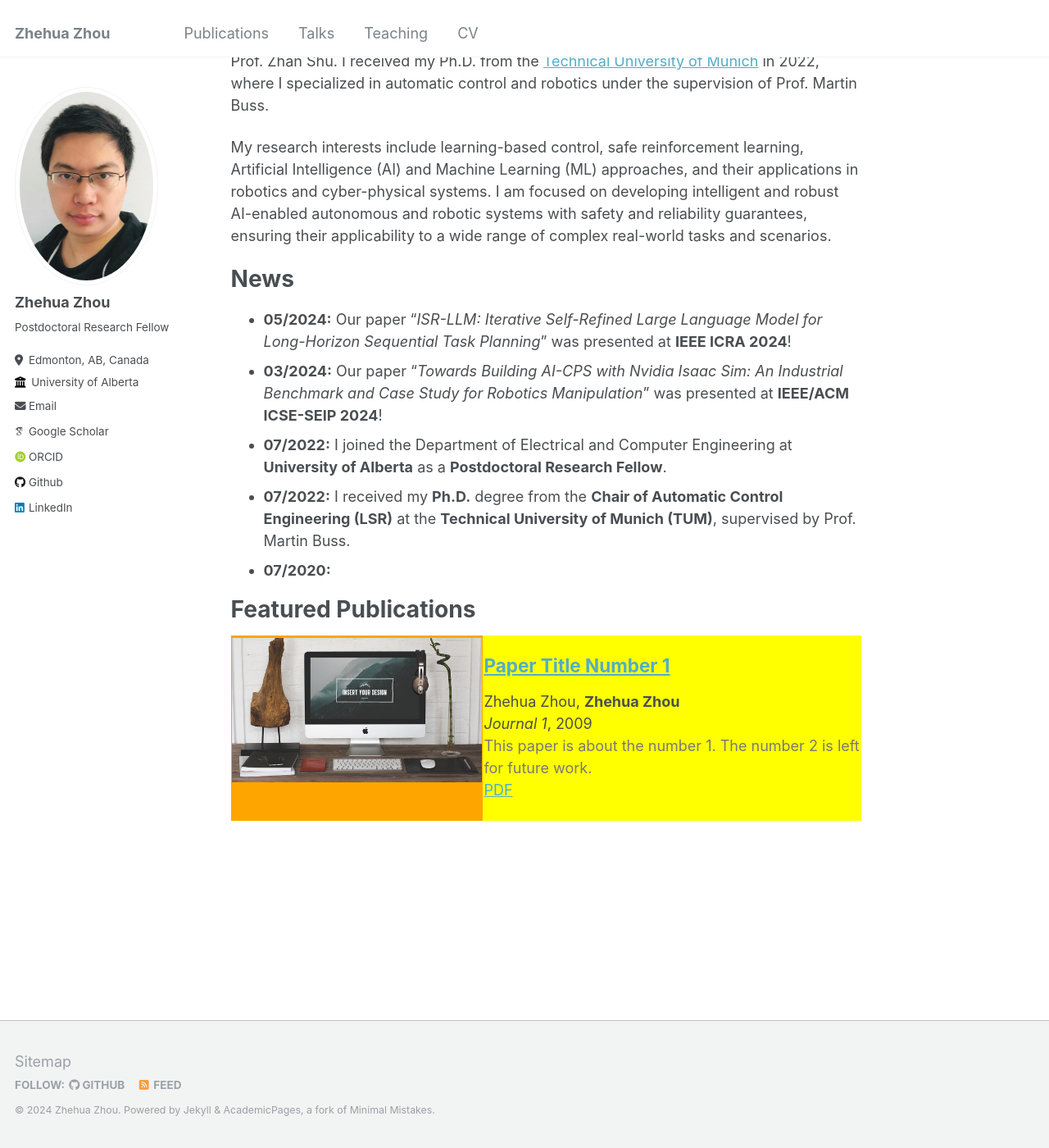
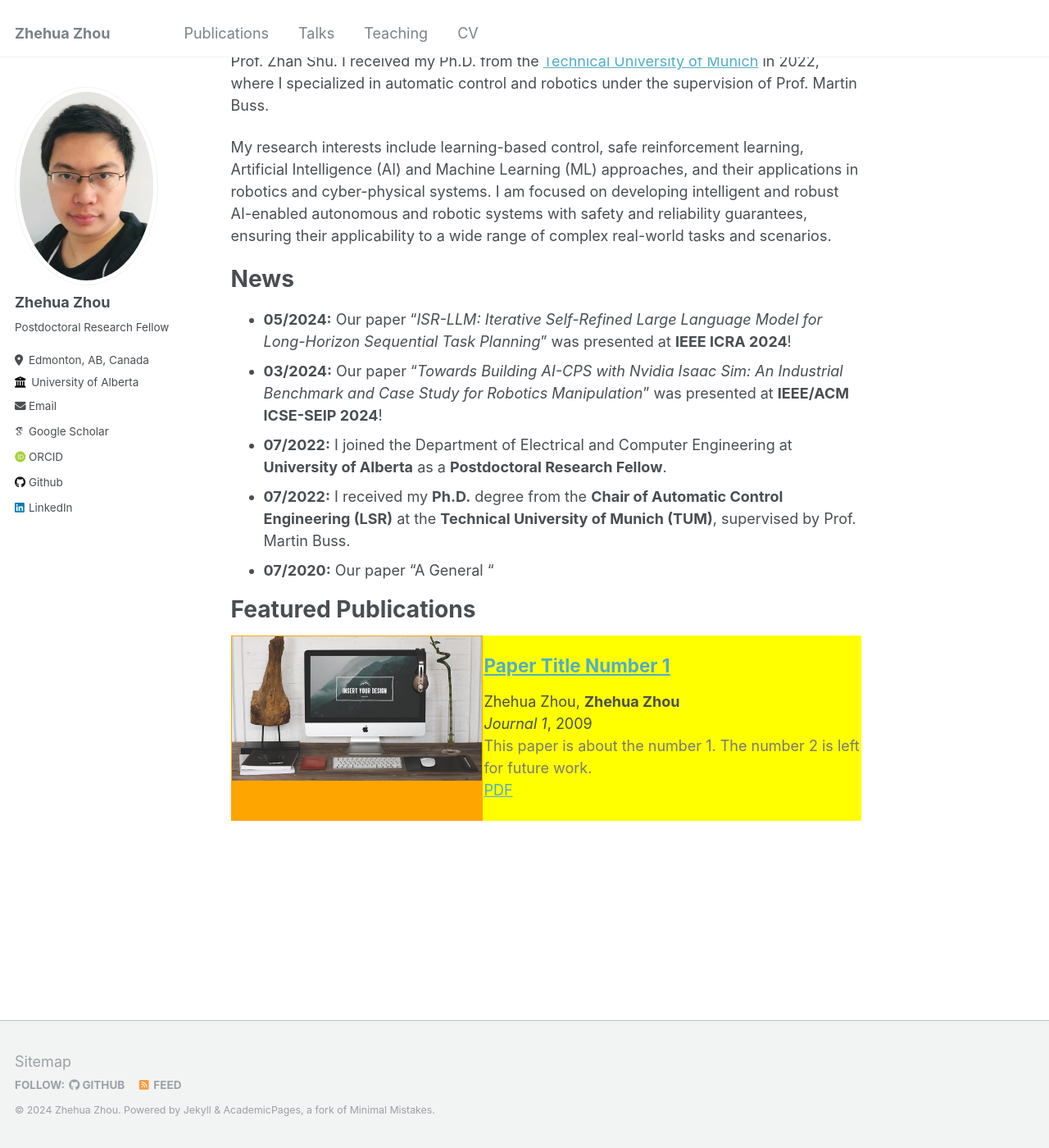
Before and after one commit to zhehuazhou/zhehuazhou.github.io, a Jekyll site: the page built from _pages/about.md, in a window 1280 px wide and 1400 px high, scrolled down 141 px. Shown: the whole window at 82% size. Built offline with Jekyll 4.4.1, drawn with Linux system fonts in a browser that asks for light colours; some web fonts are replaced.

Commit message:
initial update

```diff
--- a/_includes/archive-single_double.html
+++ b/_includes/archive-single_double.html
@@ -56,7 +56,7 @@
 .col-left img {
   height: 100%;
   width: 100%;
-  object-fit: contain;
+  object-fit: fill;
 }
 
 .col-right {
@@ -85,7 +85,7 @@
     <div class="col-container">
     <div class="col-left" style="background:orange">
       {% if post.teaser %}
-        <img src= "{{ post.teaser }}" style="margin: 2px 0px 0px 0px;">
+        <img src= "{{ post.teaser }}">
       {% endif %}
     </div>
 
--- a/_pages/about.md
+++ b/_pages/about.md
@@ -17,7 +17,7 @@ News
 * <b>03/2024:</b> Our paper "<i>Towards Building AI-CPS with Nvidia Isaac Sim: An Industrial Benchmark and Case Study for Robotics Manipulation</i>" was presented at <b>IEEE/ACM ICSE-SEIP 2024</b>!
 * <b>07/2022:</b> I joined the Department of Electrical and Computer Engineering at <b>University of Alberta</b> as a <b>Postdoctoral Research Fellow</b>.
 * <b>07/2022:</b> I received my <b>Ph.D.</b> degree from the <b>Chair of Automatic Control Engineering (LSR)</b> at the <b>Technical University of Munich (TUM)</b>, supervised by Prof. Martin Buss.
-* <b>07/2020:</b>
+* <b>07/2020:</b> Our paper "A General "
 
 Featured Publications
 ======
```
